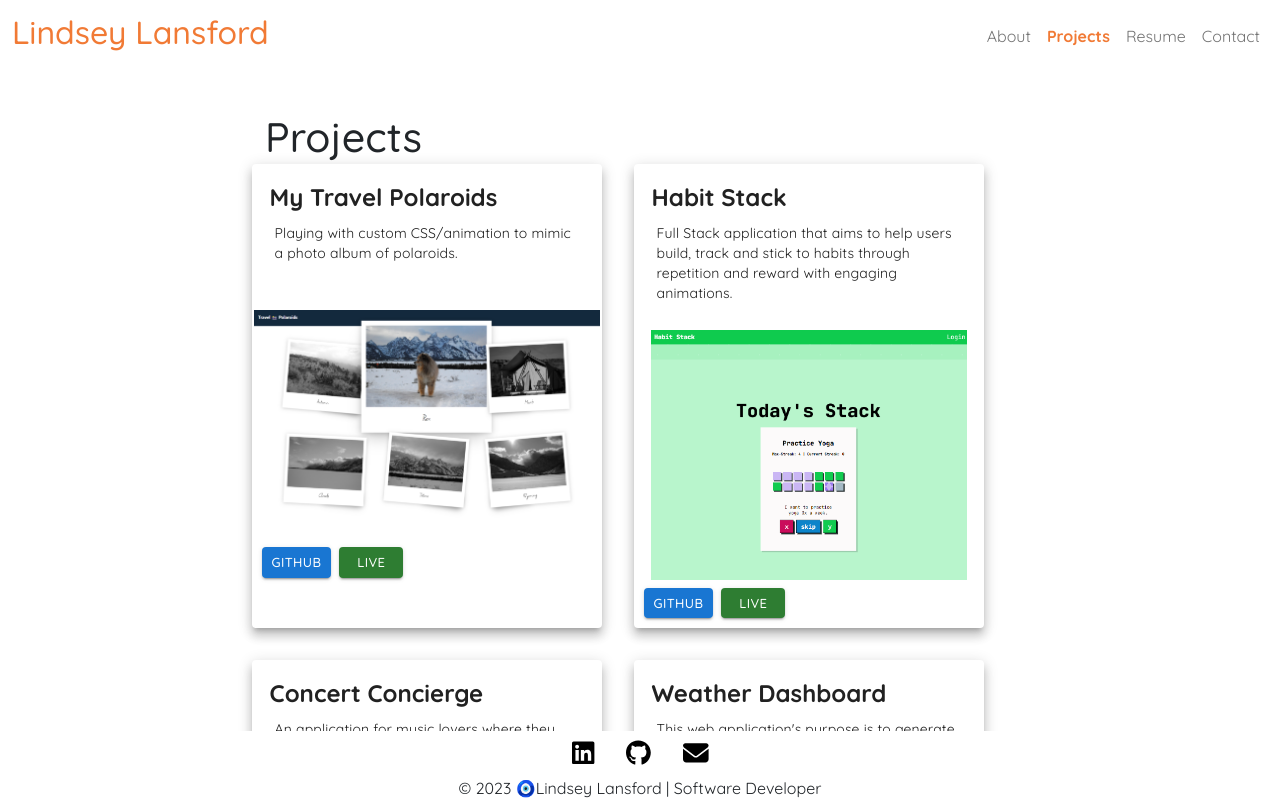
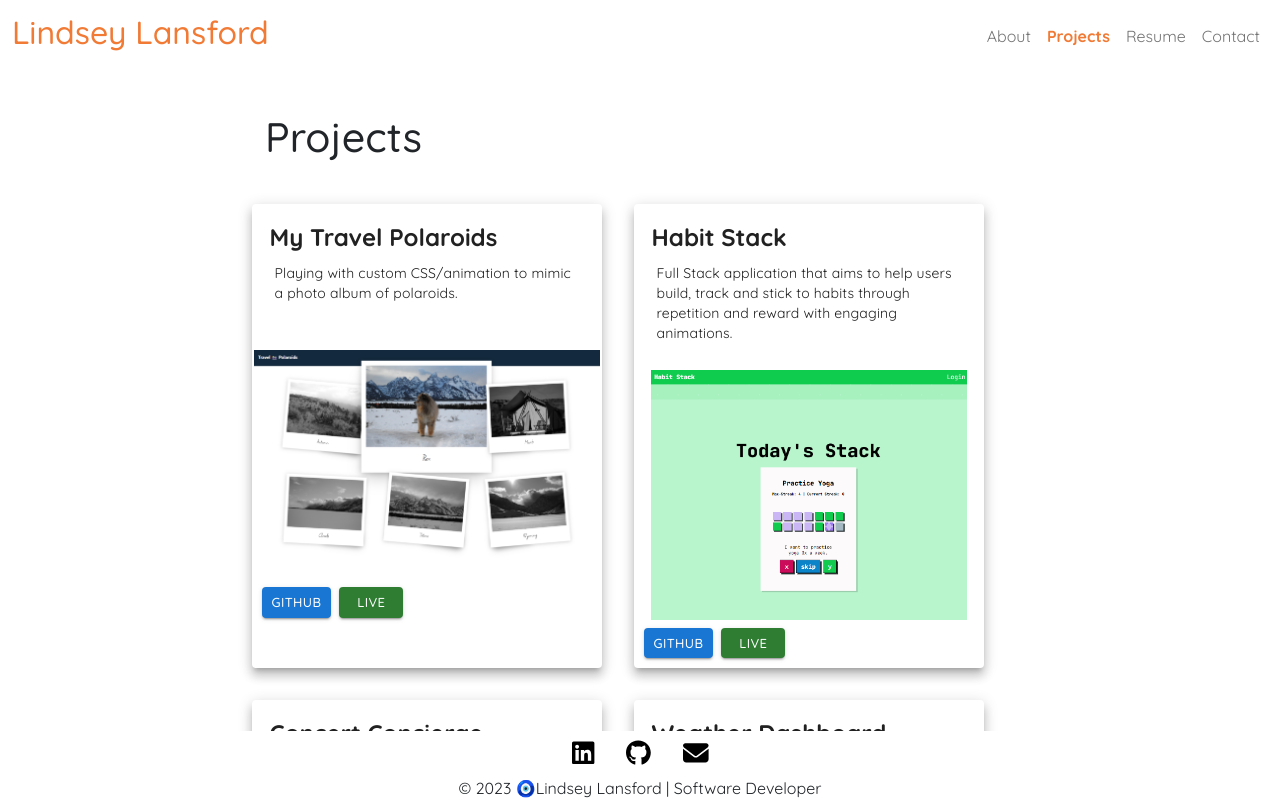
Before and after one commit to lindsey-lansford/react-portfolio, a React (Create React App) app: page /react-portfolio/portfolio in a window 1280 px wide. Shown: the top 800 px of the page. Built offline with nearby package versions, Linux system fonts and the light colour scheme; what react-animations would draw is missing.

Commit message:
overriding mt

```diff
--- a/src/styles/projectCard.css
+++ b/src/styles/projectCard.css
@@ -66,7 +66,7 @@ a:hover {
 }
 
 .project-grid {
-  margin-top: 1rem;
+  margin-top: 1rem !important;
 }
 
 
```
